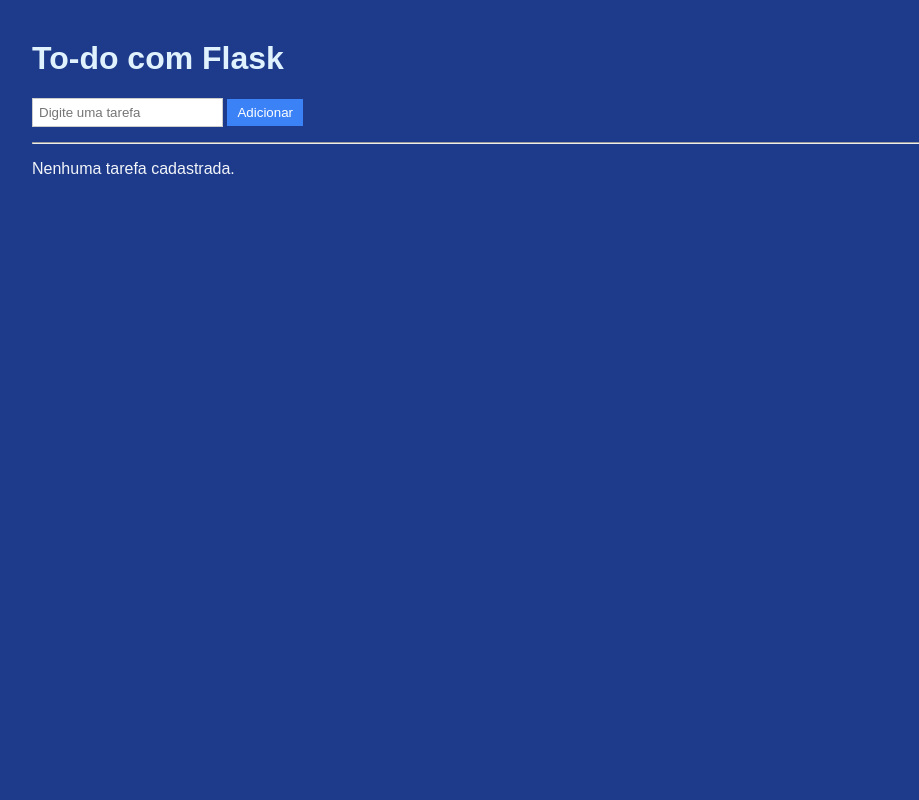
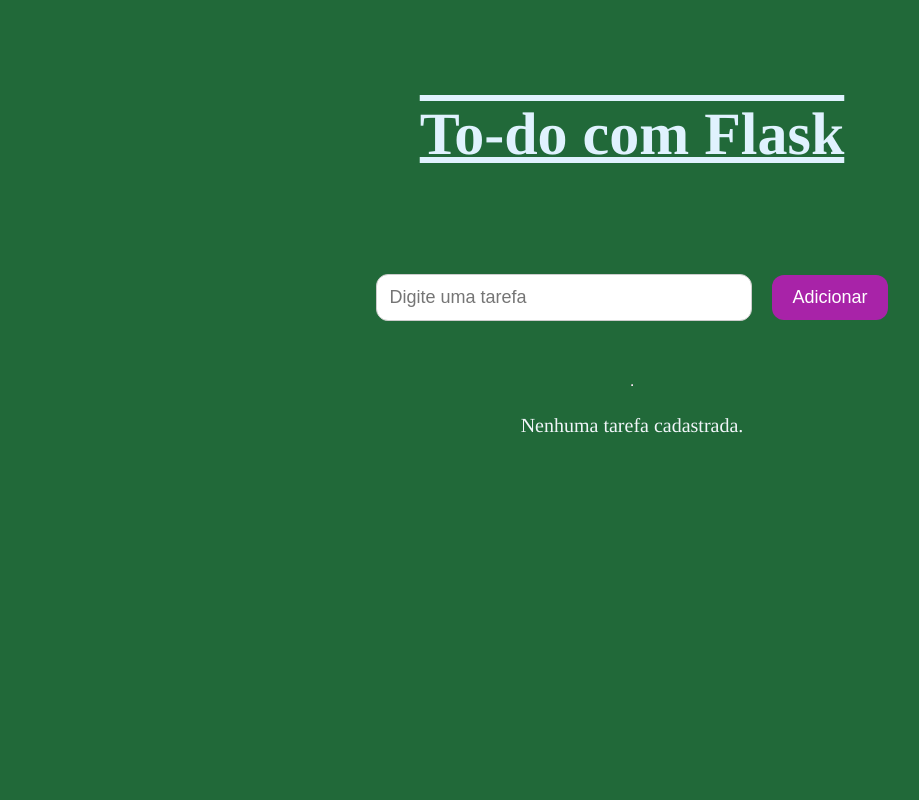
Before and after one commit to vitoriavweb/pratica-poo-front, a Flask app: page / in a window 1280 px wide. Shown: the whole page, without its empty margins (8-927 px from the left). Run offline with Flask 3, Linux system fonts and the light colour scheme.

Commit message:
Update styles.css

```diff
--- a/tasks/static/styles.css
+++ b/tasks/static/styles.css
@@ -1,42 +1,74 @@
 body {
-    font-family: Arial, sans-serif;
-    margin: 40px;
-    background-color: #1e3a8a;
+    font-family: Times, Times New Roman, serif;
+    margin: 0;
+    min-height: 100vh;
+    background-color: #216939;
     color: #f1f5f9;
+
+    display: flex;
+    flex-direction: column;
+    align-items: center;
 }
 
 h1 {
     color: #e0f2fe;
+    text-align: center;
+    font-size: 60px;
+    margin-top: 100px;
+    margin-bottom: 80px;
+    text-decoration-line: underline overline;
 }
 
 form {
-    margin-bottom: 15px;
+    display: flex;
+    align-items: center;
+    justify-content: center;
+    gap: 20px;
+
+    width: 600px;
+    padding: 25px;
+    margin-bottom: 30px;
+
 }
 
 input {
-    padding: 6px;
+    padding: 12px;
+    font-size: 18px;
+    width: 350px;
     border: 1px solid #ccc;
+    border-radius: 12px;
+
 }
 
 button {
-    padding: 6px 10px;
-    background-color: #3b82f6;
+    padding: 12px 20px;
+    font-size: 18px;
+    background-color: #a823a8;
     color: white;
     border: none;
     cursor: pointer;
+    border-radius: 12px;
+
 }
 
 button:hover {
-    background-color: #2563eb;
+    background-color: #eb6e25;
 }
 
 ul {
-    padding-left: 20px;
+    width: 600px;
+    margin: 0 auto;
+    padding-left: 0;
 }
 
 li {
-    margin-bottom: 6px;
-    background-color: #ffffff;
+    margin-bottom: 10px;
+    background-color: #ff97dc;
     color: #000000;
-    padding: 6px;
+    padding: 10px;
+    border-radius: 12px;
 }
+
+p{
+    font-size: 20px;
+}
```
